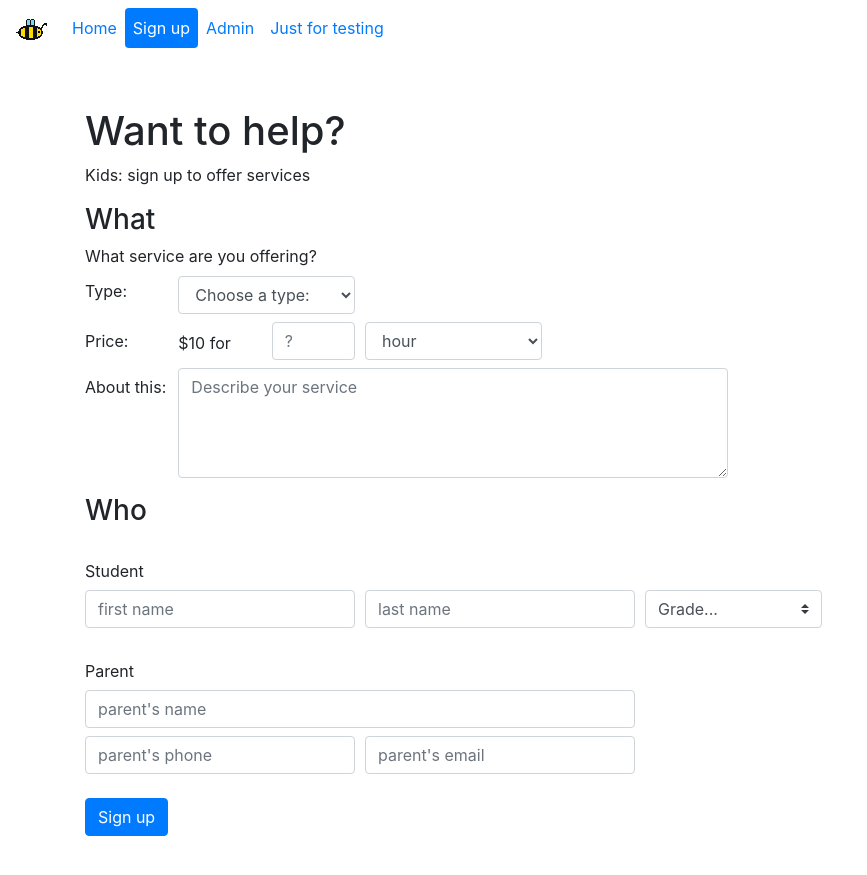
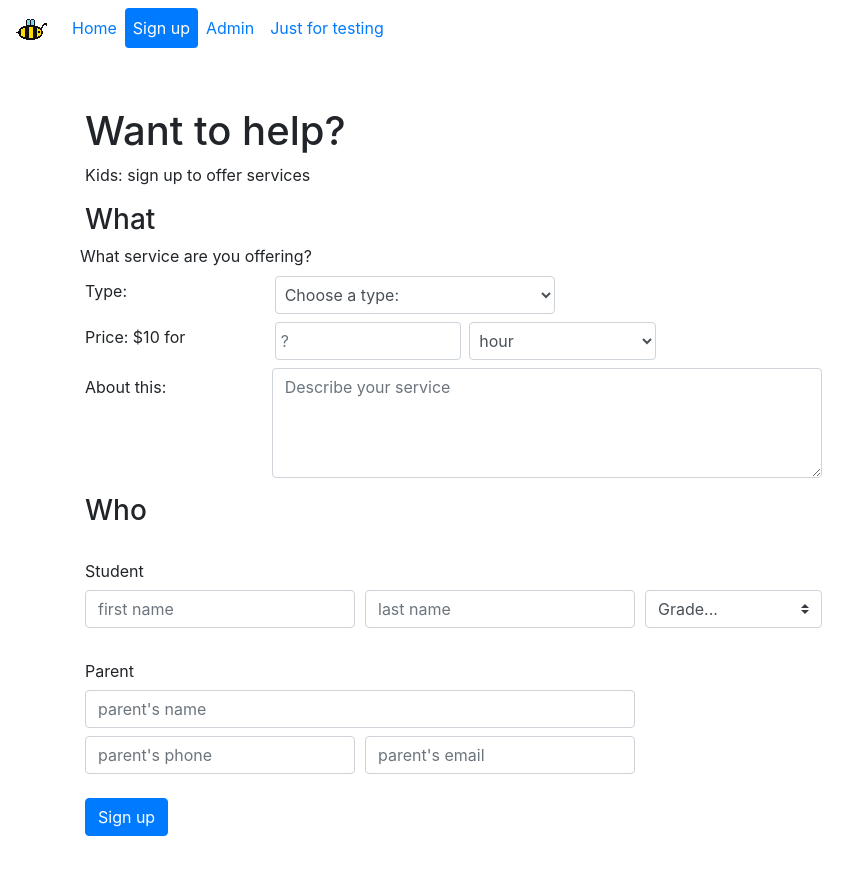
Before and after one commit to CoolidgeCornerSchool/helperbees, a Jekyll site: the page built from signup.html, in a window 1280 px wide. Shown: the top 875 px of the page, without its empty margins (0-867 px from the left). Built offline with Jekyll 4.4.1, drawn with Linux system fonts in a browser that asks for light colours; comment, search, counter and statistics services are not loaded.

Commit message:
make signup more responsive

```diff
--- a/signup.html
+++ b/signup.html
@@ -13,39 +13,29 @@ layout: default
 <form class="signup">
   <h3>What</h3>
   <div class="form-group">
-    <label for="what">What service are you offering?</label>
+    <div class="form-row">
+      <label for="what">What service are you offering?</label>
+    </div>
     <div class="form-row align-items-center mb-2">
-      <div class="col-1">
-	<label for="offer_type">Type:</label>
-      </div>
-      <div class="col-2">
-	<select class="form-control" id="offer_type">
+	<label for="offer_type" class="col-2 mr-2">Type:</label>
+	<select class="form-control col-3 mr-2" id="offer_type">
 	  <option class="choose">Choose a type:</option>
 	  <option value="other">Other...</option>
 	</select>
-      </div>
-      <div class="col-2">
-	<input type="text" class="form-control d-none" placeholder="or something else..." id="offer_type_other"></input>
-      </div>
+	<input type="text" class="form-control col-3 d-none" placeholder="or something else..." id="offer_type_other"></input>
     </div>
     <div class="form-row align-items-center mb-2">
-      <label class="col-1 col-form-label" for="offer_per_hour">Price:</label>
-      <div class="col-1">
-	<span class="form-text">$10 for</span>
-      </div>
-      <div class="col-1">
-	<input type="text" class="form-control" id="offer_per_hour" placeholder="?"></input>
-      </div>
-      <div class="col-2">
-	<select class="form-control" id="offer_units">
+      <label for="10-for" class="col-2 mr-2">Price: $10 for</label>
+      <input type="text" class="col-2 form-control mr-2" id="offer_per_hour" placeholder="?"></input>
+      <select class="col-2 form-control" id="offer_units">
 	  <option value="hour">hour</option>
 	  <option value="visit">visits</option>
 	  <option value="item">item</option>
-	</select>
-      </div>
+      </select>
     </div>
+
     <div class="form-row mb-2">
-      <label class="col-1 col-form-label" for="offer_type">About this:</label>
+      <label class="col-2 col-form-label" for="offer_type">About this:</label>
       <div class="col-6">
 	<textarea rows="4" class="form-control" id="offer_description" placeholder="Describe your service"></textarea>
       </div>
```
